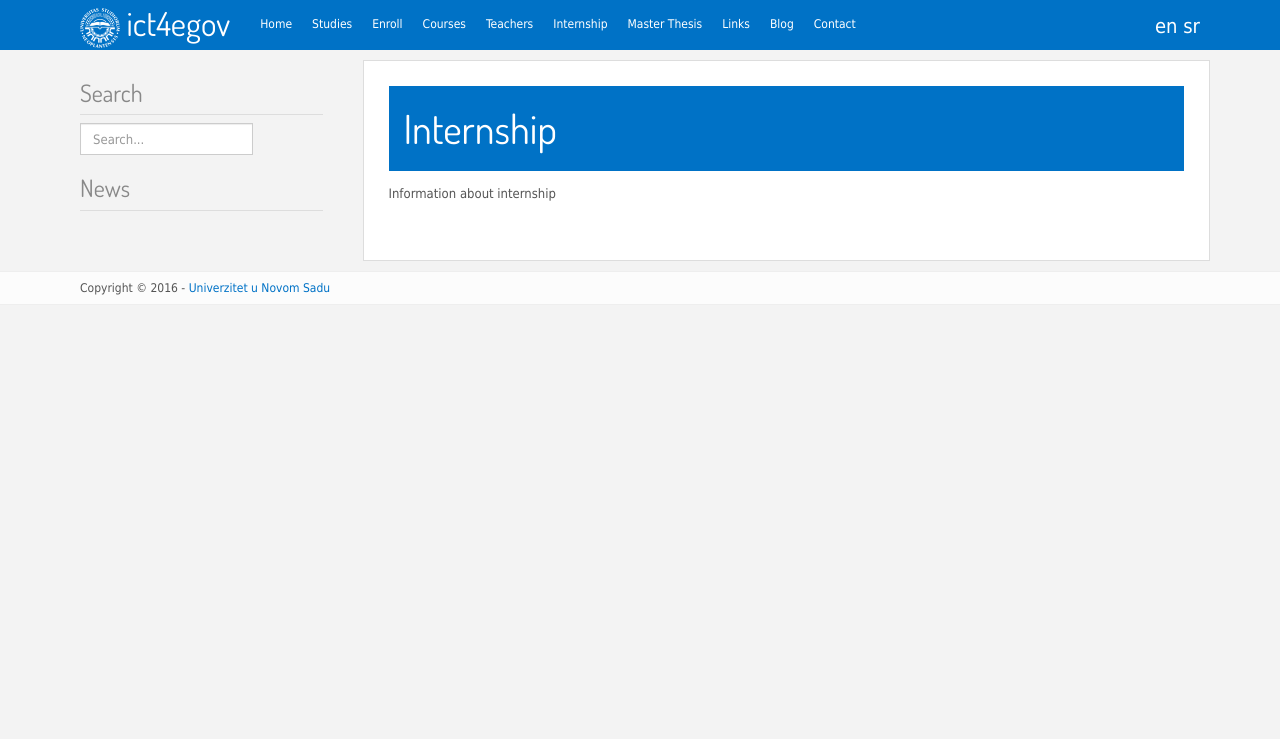
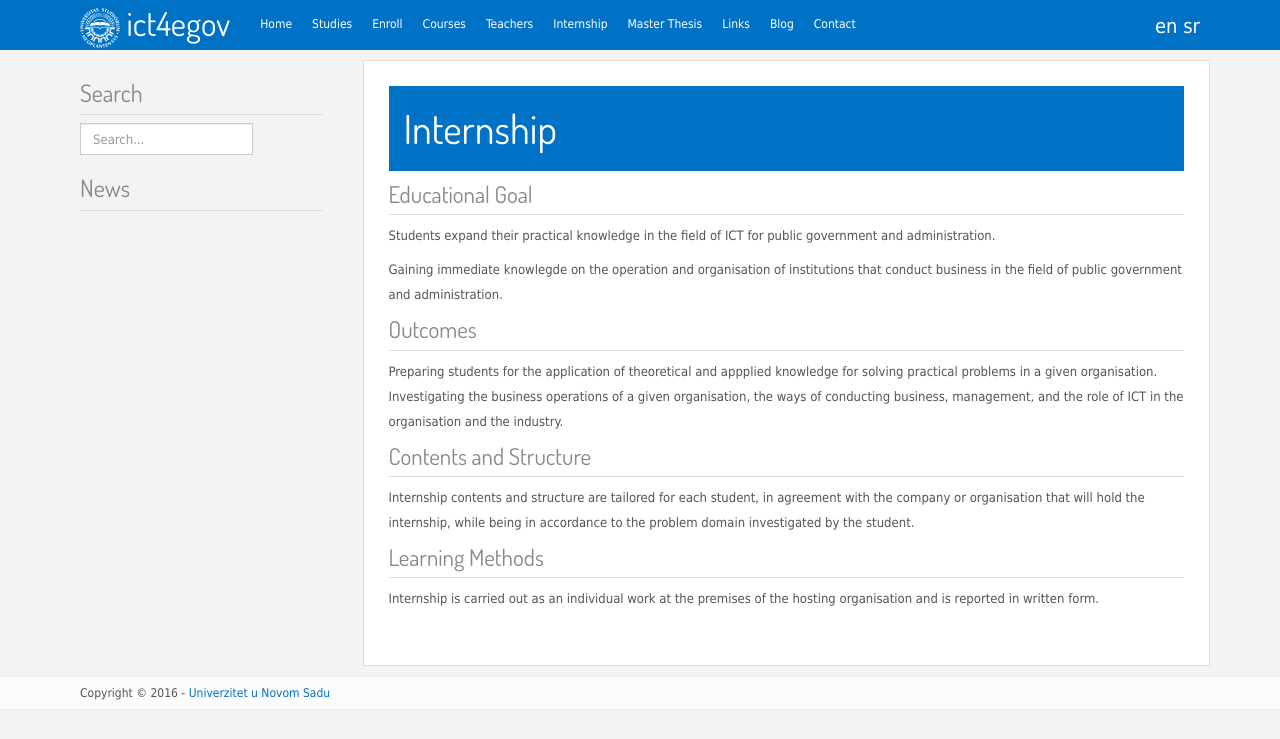
Before and after one commit to unsftn/ict4egov, a Jekyll site: the page built from internship.md, in a window 1280 px wide. Shown: the top 739 px of the page. Built offline with Jekyll 4.4.1, drawn with Linux system fonts in a browser that asks for light colours.

```diff
--- a/internship.md
+++ b/internship.md
@@ -5,4 +5,20 @@ lang: en
 ref: praksa
 ---
 
-Information about internship
+### Educational Goal
+
+Students expand their practical knowledge in the field of ICT for public government and administration.
+
+Gaining immediate knowlegde on the operation and organisation of institutions that conduct business in the field of public government and administration.
+
+### Outcomes
+
+Preparing students for the application of theoretical and appplied knowledge for solving practical problems in a given organisation. Investigating the business operations of a given organisation, the ways of conducting business, management, and the role of ICT in the organisation and the industry.
+
+### Contents and Structure
+
+Internship contents and structure are tailored for each student, in agreement with the company or organisation that will hold the internship, while being in accordance to the problem domain investigated by the student.
+
+### Learning Methods
+
+Internship is carried out as an individual work at the premises of the hosting organisation and is reported in written form.
```
Also changed, not shown: praksa.md (+15 -1 lines).
